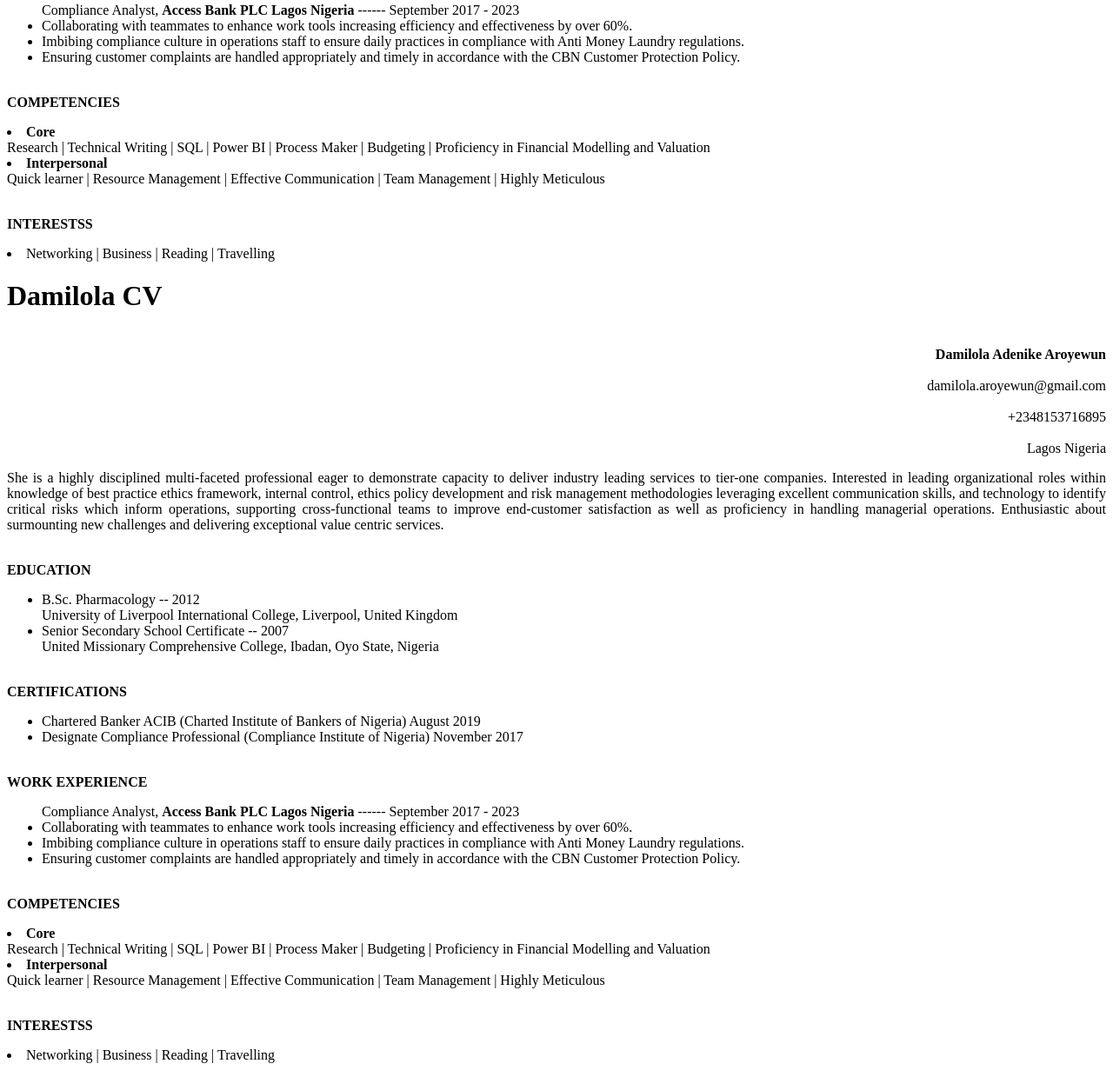
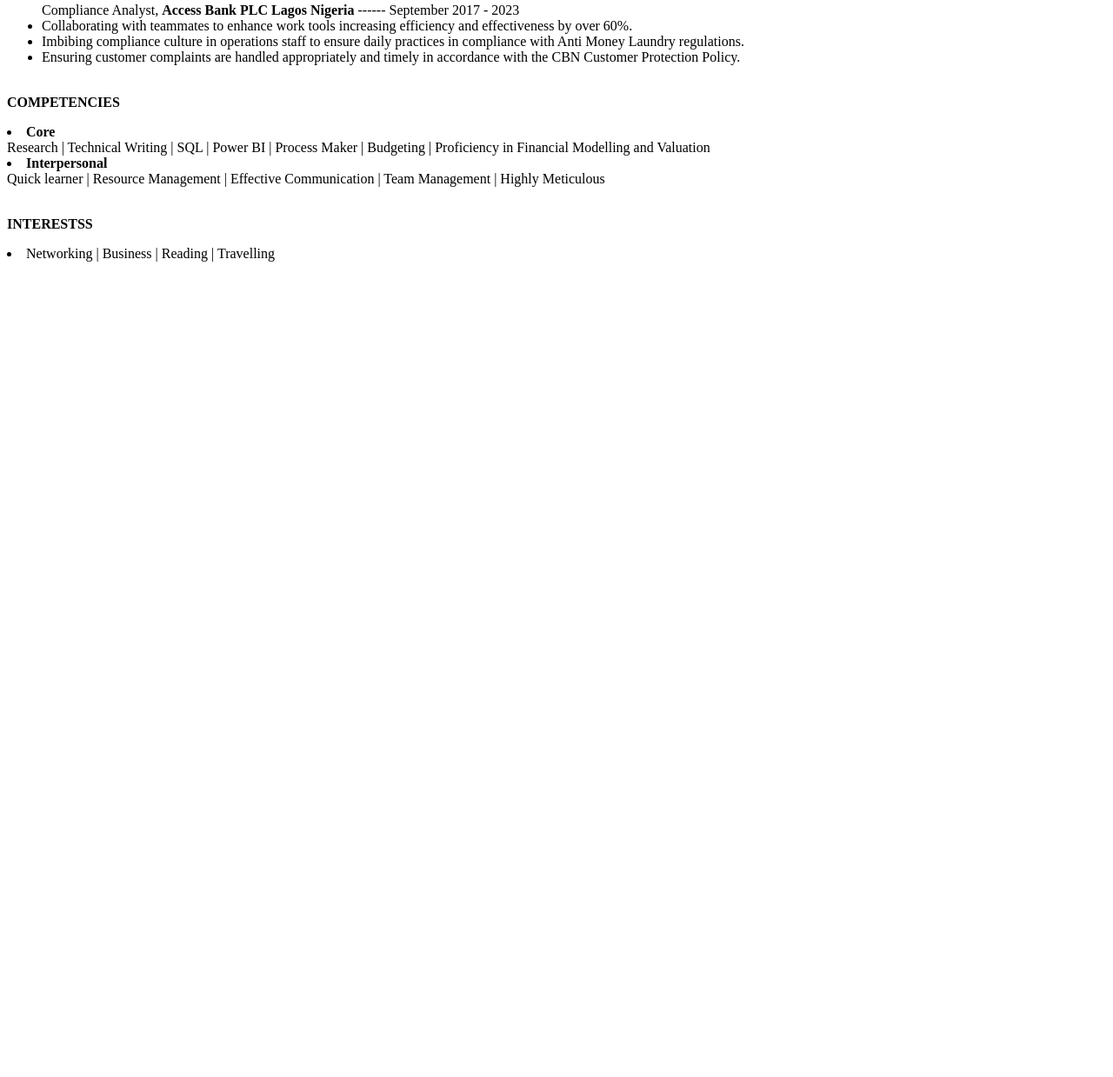
Before and after one commit to lolapearls/CV1, a plain HTML site: page index.html in a window 1280 px wide. Shown: the part 621-1860 px from the top of the page at 87% size. After the commit the page ends 938 px from the top, so only its background shows below. Drawn offline with Linux system fonts and the light colour scheme.

Commit message:
Update index.html
Remove duplicate

```diff
--- a/index.html
+++ b/index.html
@@ -50,57 +50,3 @@
 
 </body>
 </html>
-
-
-<!DOCTYPE html>
-<html>
-<head>
-<title>Page Title</title>
-</head>
-<body>
-
-<h1>Damilola CV</h1>
-
-<p style="text-align:right;"><br><b>Damilola Adenike Aroyewun</b></br>
-<br>damilola.aroyewun@gmail.com</br>
-<br>+2348153716895</br>
-<br>Lagos Nigeria</br></p>
-<p style="text-align:justify;">She is a highly disciplined multi-faceted professional eager to demonstrate capacity to deliver industry leading services to tier-one
-companies. Interested in leading organizational roles within knowledge of best practice ethics framework, internal control, ethics
-policy development and risk management methodologies leveraging excellent communication skills, and technology to identify
-critical risks which inform operations, supporting cross-functional teams to improve end-customer satisfaction as well as proficiency
-in handling managerial operations. Enthusiastic about surmounting new challenges and delivering exceptional value centric services.</p>
-<p>
-<br><b>EDUCATION</b></br>
-<ul><li>B.Sc. Pharmacology -- 2012</li>
-University of Liverpool International College, Liverpool, United Kingdom
-<li>Senior Secondary School Certificate -- 2007</li>
-United Missionary Comprehensive College, Ibadan, Oyo State, Nigeria</ul>
-</p>
-
-<p>
-<br><b>CERTIFICATIONS</b></br>
-<ul><li>Chartered Banker ACIB (Charted Institute of Bankers of Nigeria) August 2019</li>
-<li>Designate Compliance Professional (Compliance Institute of Nigeria) November 2017</li></ul>
-</p>
-
-<p>
-<br><b>WORK EXPERIENCE</b></br>
-<ul>Compliance Analyst, <b>Access Bank PLC Lagos Nigeria</b>  ------ September 2017 - 2023
-<li>Collaborating with teammates to enhance work tools increasing efficiency and effectiveness by over 60%.</li>
-<li>Imbibing compliance culture in operations staff to ensure daily practices in compliance with Anti Money Laundry regulations.</li>
-<li>Ensuring customer complaints are handled appropriately and timely in accordance with the CBN Customer Protection Policy.</li></ul>
-</P>
-
-<p>
-<br><b>COMPETENCIES</b></br>
-<li><b>Core</b></li>
-Research | Technical Writing | SQL | Power BI | Process Maker | Budgeting | Proficiency in Financial Modelling and Valuation
-<li><b>Interpersonal</b></li>
-Quick learner | Resource Management | Effective Communication | Team Management | Highly Meticulous
-<p><br><b>INTERESTSS</b></br>
-<li>Networking | Business | Reading | Travelling</li></p>
-</p>
-
-</body>
-</html>
```
